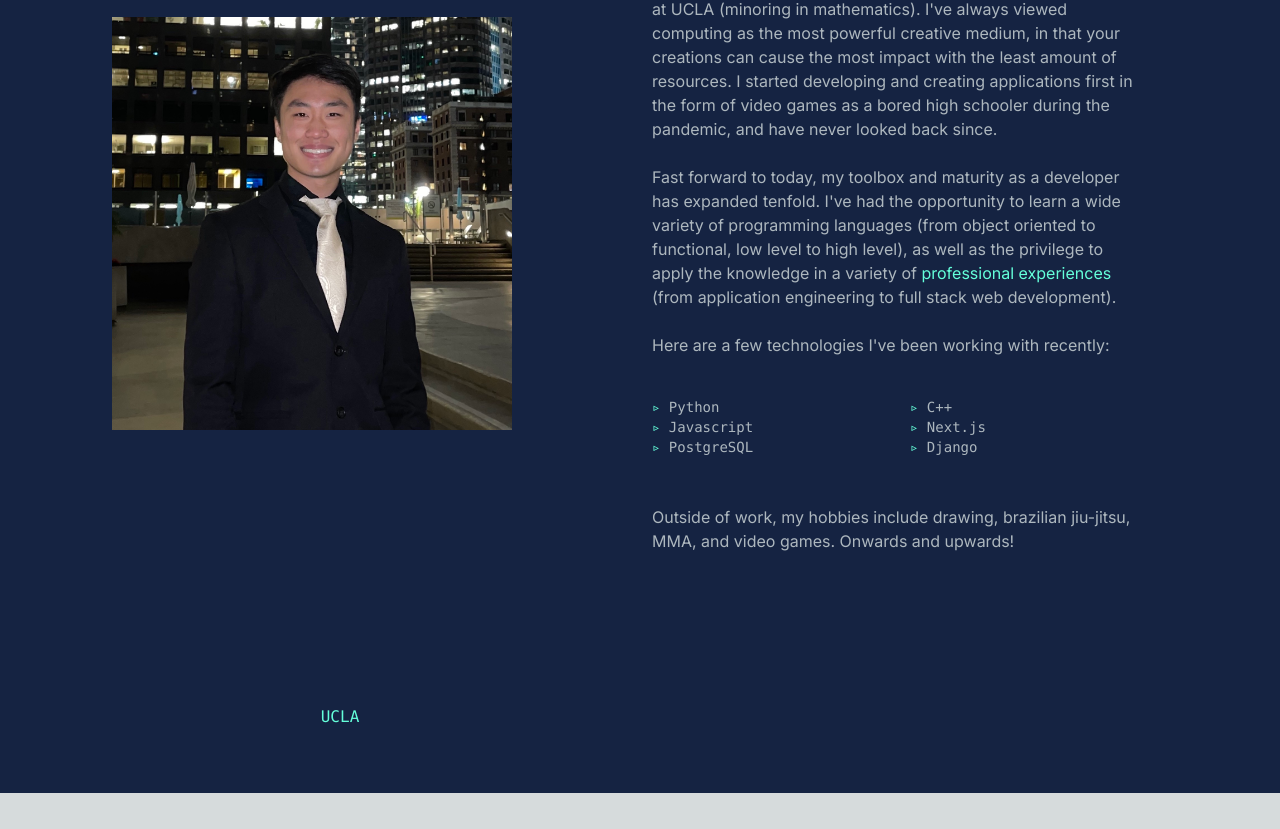
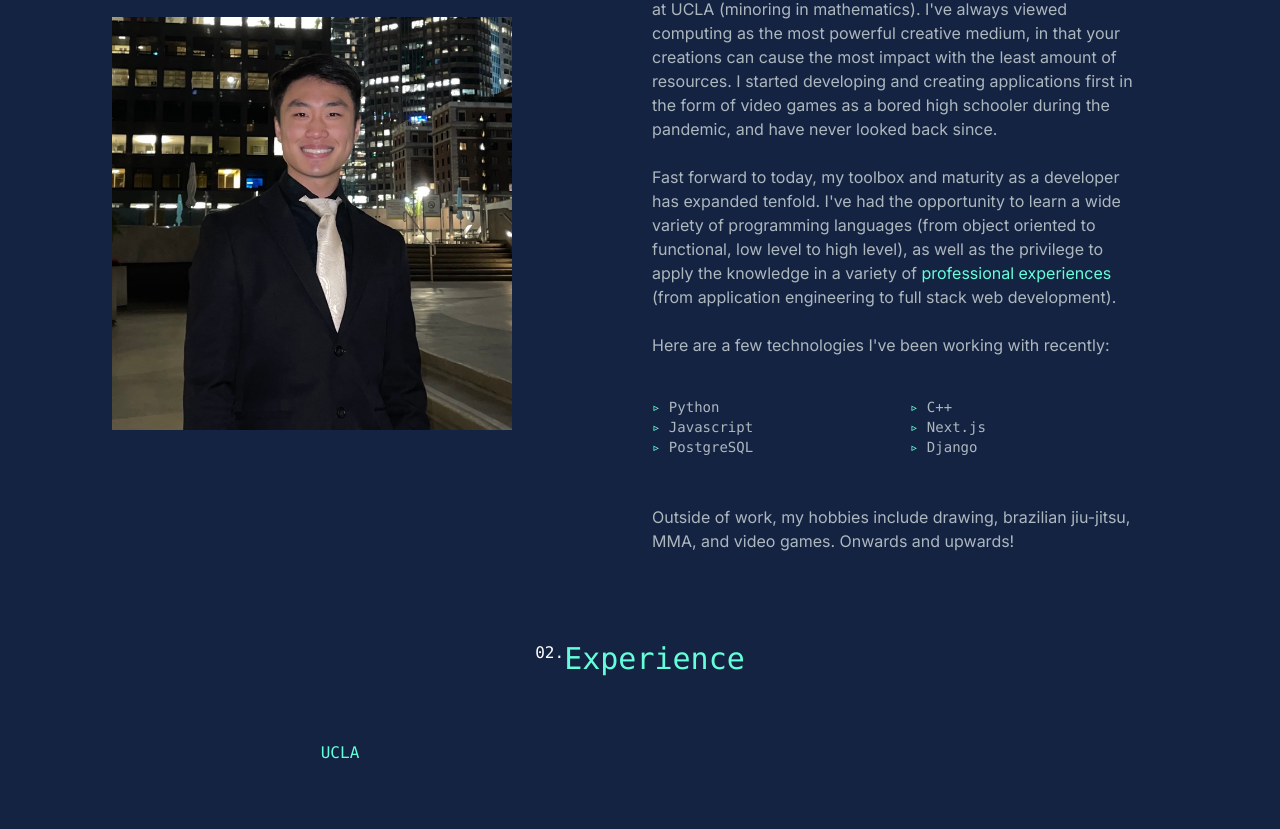
Before and after one commit to zhendahu/zhendahu.github.io, a Next.js app in the folder zhenda-portfolio/: page / in a window 1280 px wide. Shown: the part 800-1629 px from the top of the page. Before the commit the page ends 1593 px from the top, so only its background shows below. Built offline with nearby package versions, Linux system fonts and the light colour scheme.

Commit message:
Update ExperienceSection.jsx

```diff
--- a/zhenda-portfolio/src/app/components/ExperienceSection.jsx
+++ b/zhenda-portfolio/src/app/components/ExperienceSection.jsx
@@ -15,6 +15,8 @@ const ExperienceSection = () => {
 
   return (
     <section className=''>
+            <h2 className='text-3xl font-mono text-[#64FFDA] flex justify-center'> <span className='text-white font-mono text-base flex justify-center'>02. </span> Experience</h2>
+
         <div className='md:grid md:grid-cols-2 gap-6 items-center py-8 px-2 xl:gap-6 sm:py-16 xl:px-16'>
             <TabButton selectTab={() => handleTabChange("UCLA")} active={tab === "UCLA"}>UCLA</TabButton>
         </div>
```
